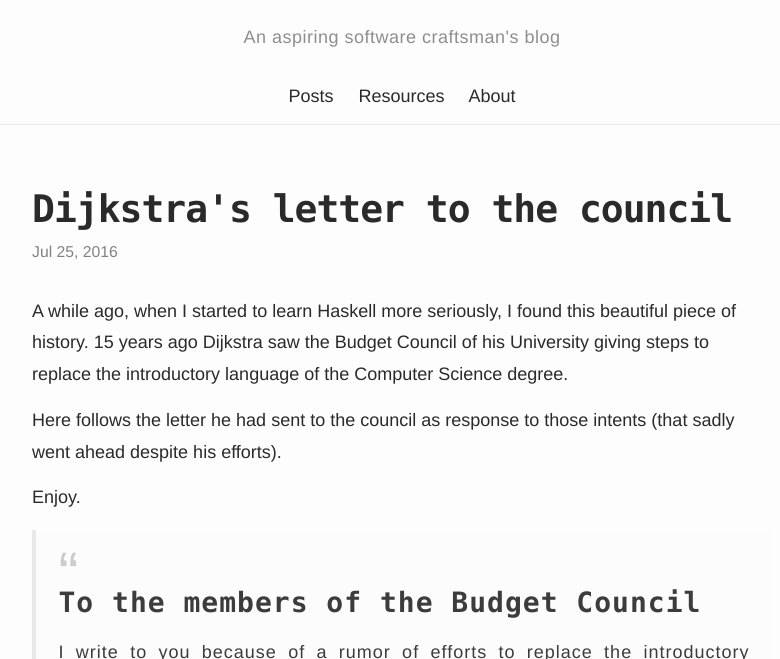
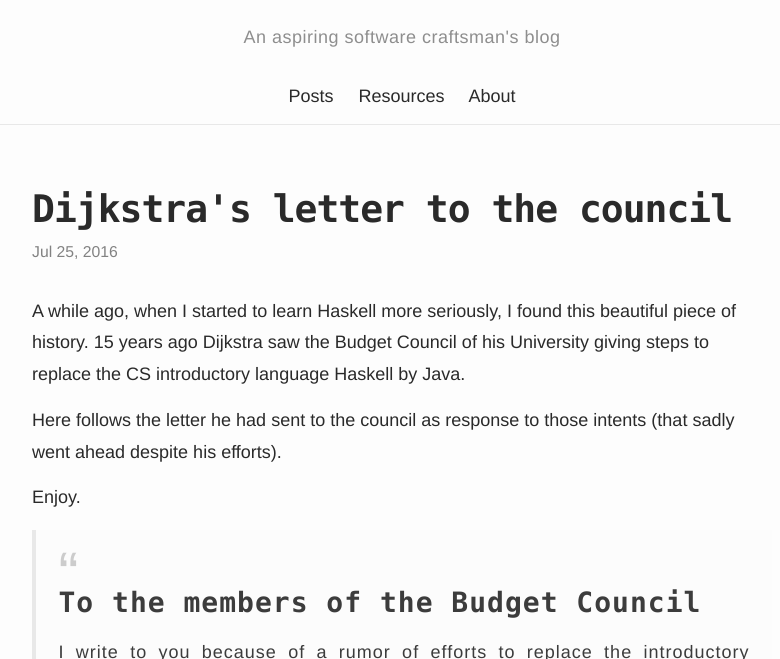
Before and after one commit to NunoAlexandre/nunoalexandre.github.io, a Jekyll site: the page built from _posts/2016-07-25-dijkstras-letter-to-the-council.markdown, in a window 1280 px wide and 900 px high, cut to the strip 241-900 px from the top of the window. Shown: the whole strip, without its empty margins (238-1018 px from the left). Built offline with Jekyll 4.4.1, drawn with Linux system fonts in a browser that asks for light colours; comment, search, counter and statistics services are not loaded.

Commit message:
dijkstra's letter: Making the intro paragraph clearer

```diff
--- a/_posts/2016-07-25-dijkstras-letter-to-the-council.markdown
+++ b/_posts/2016-07-25-dijkstras-letter-to-the-council.markdown
@@ -6,7 +6,7 @@ categories: languages
 comments: true
 ---
 
-A while ago, when I started to learn Haskell more seriously, I found this beautiful piece of history. 15 years ago Dijkstra saw the Budget Council of his University giving steps to replace the introductory language of the Computer Science degree.
+A while ago, when I started to learn Haskell more seriously, I found this beautiful piece of history. 15 years ago Dijkstra saw the Budget Council of his University giving steps to replace the CS introductory language Haskell by Java.
 
 Here follows the letter he had sent to the council as response to those intents (that sadly went ahead despite his efforts).
 
```
